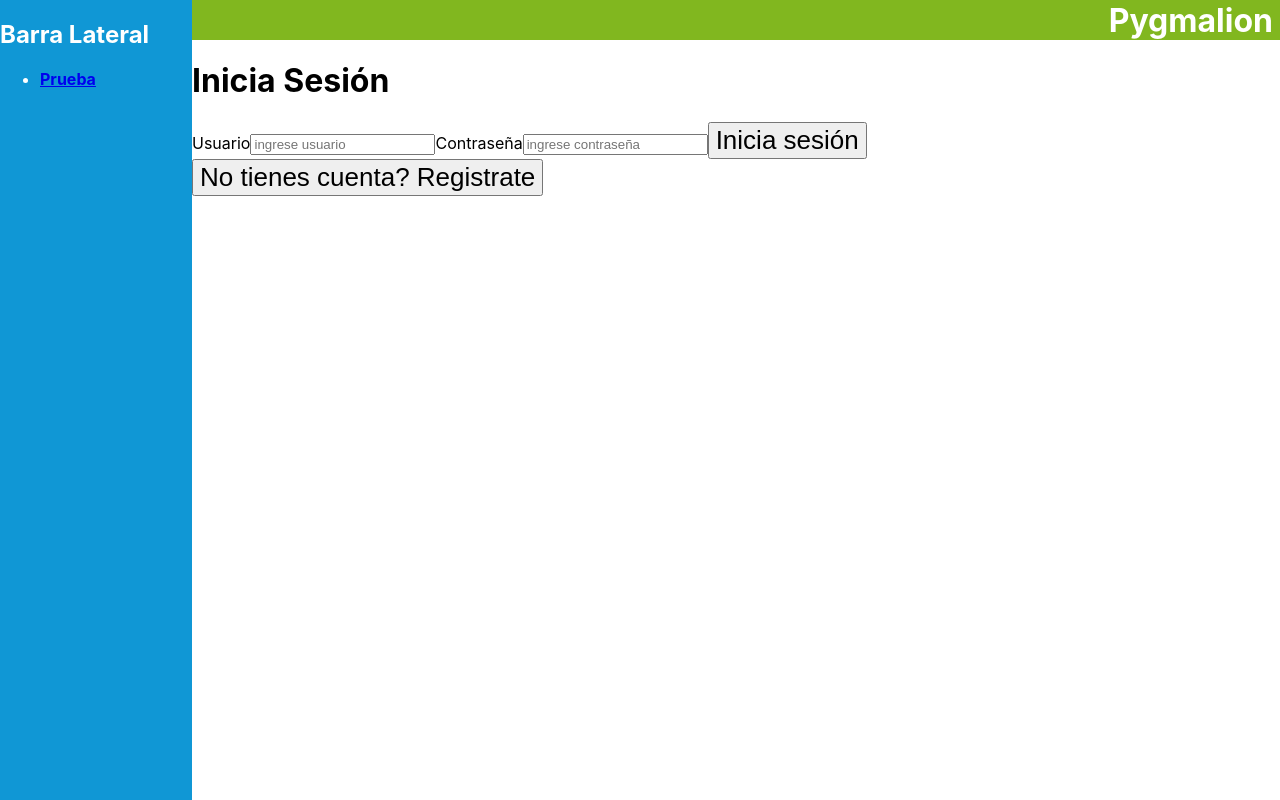
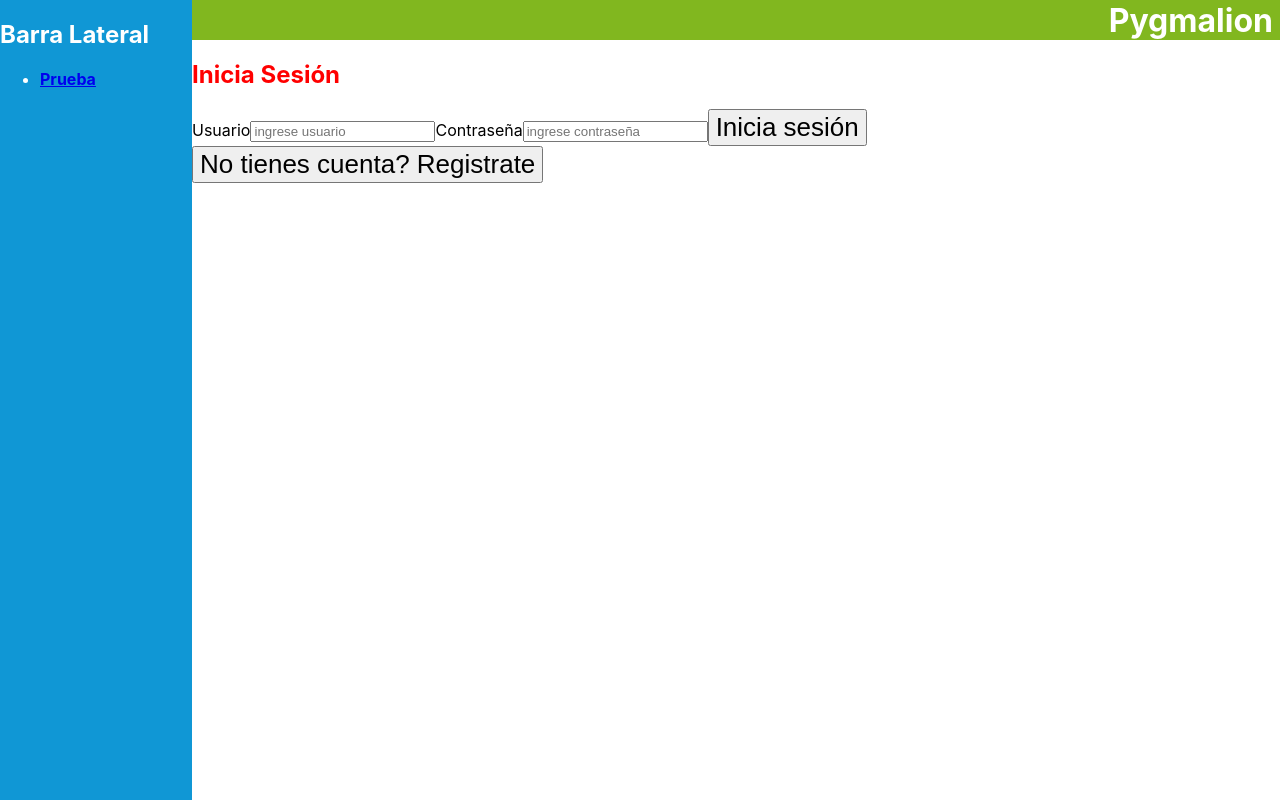
Before and after one commit to drbv27/ViteProductivity, a React (Vite) app: page / in a window 1280 px wide. Built offline with nearby package versions, Linux system fonts and the light colour scheme; no server answers.

Commit message:
Creacion contenedor completo

```diff
--- a/src/components/Login.jsx
+++ b/src/components/Login.jsx
@@ -1,47 +1,57 @@
-import React,{useState} from 'react'
-import Layout from './layout/Layout'
-import firebaseApp from '../../conexion';
-import { getAuth,createUserWithEmailAndPassword,signInWithEmailAndPassword } from "firebase/auth";
+import React, { useState } from "react";
+import Layout from "./layout/Layout";
+import firebaseApp from "../../conexion";
+import {
+  getAuth,
+  createUserWithEmailAndPassword,
+  signInWithEmailAndPassword,
+} from "firebase/auth";
+import Titulo from "./layout/ui/Titulo";
 
 const auth = getAuth(firebaseApp);
 
 const Login = () => {
-
-  const [estaRegistrandose,setEstaRegistrandose] = useState(false);
+  const [estaRegistrandose, setEstaRegistrandose] = useState(false);
 
   async function submitHandler(e) {
     e.preventDefault();
     const correo = e.target.userName.value;
     const contra = e.target.password.value;
     //console.log(correo,contra);
-    if(estaRegistrandose){
+    if (estaRegistrandose) {
       //si se rgistra
-      const usuario = await createUserWithEmailAndPassword(auth,correo,contra);
-    }else{
+      const usuario = await createUserWithEmailAndPassword(
+        auth,
+        correo,
+        contra
+      );
+    } else {
       //console.log(usuario);
       //si esta iniciando sesión
-      signInWithEmailAndPassword(auth,correo,contra)
+      signInWithEmailAndPassword(auth, correo, contra);
     }
-
   }
 
   return (
-    <Layout >
-      <h1>{estaRegistrandose ? "Registrate" : "Inicia Sesión"}</h1>
+    <Layout>
+      {/* <h1>{estaRegistrandose ? "Registrate" : "Inicia Sesión"}</h1> */}
+      <Titulo texto={estaRegistrandose ? "Registrate" : "Inicia Sesión"} />
       <form onSubmit={submitHandler}>
-                <label htmlFor='usuario'>Usuario</label>
-                <input type="text" placeholder="ingrese usuario" id="userName"/>
-                <label htmlFor='usuario'>Contraseña</label>
-                <input type="password" placeholder="ingrese contraseña" id="password"/>
+        <label htmlFor="usuario">Usuario</label>
+        <input type="text" placeholder="ingrese usuario" id="userName" />
+        <label htmlFor="usuario">Contraseña</label>
+        <input type="password" placeholder="ingrese contraseña" id="password" />
         <button type="submit">
           {estaRegistrandose ? "Registrate" : "Inicia sesión"}
         </button>
       </form>
       <button onClick={() => setEstaRegistrandose(!estaRegistrandose)}>
-                    {estaRegistrandose ? "Ya tienes cuenta? Inicia sesión" : "No tienes cuenta? Registrate"}
+        {estaRegistrandose
+          ? "Ya tienes cuenta? Inicia sesión"
+          : "No tienes cuenta? Registrate"}
       </button>
     </Layout>
-  )
-}
+  );
+};
 
-export default Login
+export default Login;
--- /dev/null
+++ b/src/components/layout/ContenedorP.jsx
@@ -0,0 +1,12 @@
+import React from "react";
+import styled from "@emotion/styled";
+
+const Contenedor = styled.div`
+  margin-left: 15vw;
+`;
+
+const ContenedorP = (props) => {
+  return <Contenedor>{props.children}</Contenedor>;
+};
+
+export default ContenedorP;
--- a/src/components/layout/Layout.jsx
+++ b/src/components/layout/Layout.jsx
@@ -1,20 +1,19 @@
 import React from "react";
 import Header from "./Header";
 import Navbar from "./Navbar";
-import styled from '@emotion/styled'
+import ContenedorP from "./ContenedorP";
+import styled from "@emotion/styled";
 
-const PrincipalC = styled.div`
-    margin-left:15vw;
-`
+const PrincipalC = styled.div``;
 
-const Layout = ({usuario,...props}) => {
+const Layout = ({ usuario, ...props }) => {
   //console.log(`usuario Layout: ${usuario}`)
   return (
     <>
-      <Navbar usuario={usuario}/>
-      <Header usuario={usuario}/>
-      <PrincipalC>{props.children}</PrincipalC>
-
+      <Navbar usuario={usuario} />
+      <Header usuario={usuario} />
+      <ContenedorP>{props.children}</ContenedorP>
+      {/* <PrincipalC>{props.children}</PrincipalC> */}
     </>
   );
 };
--- /dev/null
+++ b/src/components/layout/ui/Titulo.jsx
@@ -0,0 +1,12 @@
+import React from "react";
+import styled from "@emotion/styled";
+
+const TituloC = styled.h2`
+  color: red;
+`;
+
+const Titulo = ({ texto }) => {
+  return <TituloC>{texto}</TituloC>;
+};
+
+export default Titulo;
```
Lines whose indentation alone changed are shown as unchanged.
